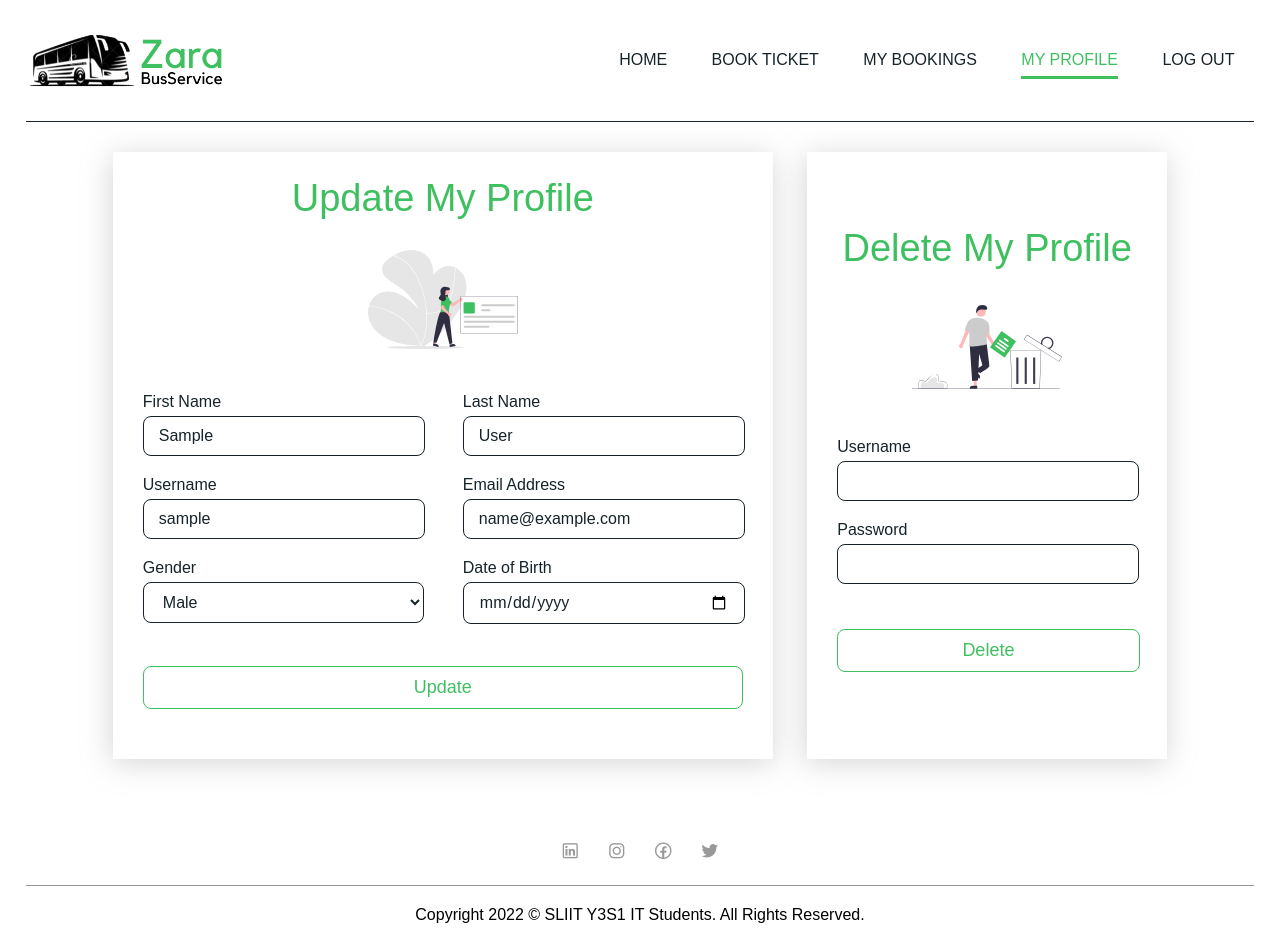
After one commit to mathee00/Bus_Ticket_Booking_System, a PHP site: page /userProfile.php in a window 1280 px wide. The commit adds this page. Run offline with PHP 8.4, Linux system fonts and the light colour scheme; the visitor is signed in with stand-in values (Sample User, id 1); tables that the repository leaves empty or names only in its code hold one stand-in row (values such as "Sample post").

Commit message:
user profile

```diff
--- /dev/null
+++ b/ITPM/UserManagement/css/userProfile.css
@@ -0,0 +1,351 @@
+*{
+    margin: 0;
+    padding: 0;
+    font-family: sans-serif;
+}
+
+.header{
+    width: 100%;
+    padding-left: 2%;
+    padding-right: 2%;
+    box-sizing: border-box;
+    overflow: hidden;
+}
+
+/*----------navigation bar----------*/
+
+.navbar{
+    width: 100%;
+    margin: auto;
+    padding: 30px 0;
+    display: flex;
+    align-items: center;
+    justify-content: space-between;
+}
+
+.logo{
+    width: 200px;
+    cursor: pointer;
+}
+
+.navbar ul li{
+    list-style: none;
+    display: inline-block;
+    margin: 0 20px;
+    position: relative;
+}
+
+.navbar ul li a{
+    text-decoration: none;
+    color:  #162328;
+    text-transform: uppercase;
+}
+
+.navbar ul li a:hover{
+    color: #3FC060;
+}
+
+.navbar ul li::after{
+    content: '';
+    height: 3px;
+    width: 0;
+    background: #3FC060;
+    position: absolute;
+    left: 0;
+    bottom: -10px;
+    transition: 0.5s;
+}
+
+.navbar ul li:hover::after{
+    width: 100%;
+}
+
+.navbar ul li a.active{
+    color: #3FC060;
+}
+
+.navbar ul li a.active::after{
+    content: '';
+    height: 3px;
+    width: 100%;
+    background: #3FC060;
+    position: absolute;
+    left: 0;
+    bottom: -10px;
+}
+
+.header hr{
+    background:  #162328;
+    height: 1px;
+    width: 100%;
+    border: 0;
+    margin-top: 0;
+    margin-bottom: 30px;
+}
+
+/*----------user profile----------*/
+
+.cards {
+    display: grid;
+    justify-content: center;
+    grid-template-columns: 50% auto;
+    grid-gap: 5rem;
+    margin-top: 1rem;
+
+}
+
+/*----------profile update form----------*/
+
+.container {
+    max-width: 600px;
+    width: 100%;
+    background: rgba(255, 255, 255, 0.2);
+	box-shadow: -1px 4px 28px 0px rgba(150, 150, 150, 0.4);
+    padding: 25px 30px;
+    text-align: center;
+}
+
+.container h2 {
+    color: #3FC060;
+    font-size: 38px;
+    font-weight: 500;
+    margin-bottom: 20px;
+    text-align: center;
+}
+
+.register-image {
+    width: 25%;
+    margin-top: 10px;
+    margin-bottom: 20px;
+}
+
+.container form .form-inner {
+    display: flex;
+    flex-wrap: wrap;
+    justify-content: space-between;
+    margin: 20px 0 12px 0;
+}
+
+form .form-inner .input-box {
+    width: calc(100% / 2 - 50px);
+    margin-bottom: 20px;
+    margin-right: 30px;
+}
+
+.form-inner .input-box .form-label {
+    display: block;
+    color: #162328;
+    font-size: 16px;
+    margin-bottom: 5px;
+    transition: 0.4s;
+    text-align: left;
+    font-family: 'Poppins', sans-serif;
+}
+
+.form-inner .input-box:focus-within .form-label {
+    color: #3FC060;
+}
+
+.form-inner .input-box input {
+    display: block;
+    width: 100%;
+    padding: 10px 15px;
+    background-color: rgba(255, 255, 255, 0.1);
+    border-radius: 8px;
+    transition: 0.4s;
+    color: #162328;
+    font-size: 16px;
+    border: 1px solid #162328;
+}
+
+.form-inner .input-box input:focus {
+    outline: 0;
+    box-shadow: 0px 0px 8px rgba(63, 192, 96, 0.4);
+    border: 1px solid #3FC060;
+}
+
+form .input-button {
+    display: inline-block;
+    padding: 10px 15px;
+    border-radius: 8px;
+    background-color: #ffffff;
+    background-size: 200%;
+    background-position: 0%;
+    color: #3FC060;
+    font-size: 18px;
+    font-weight: 500;
+    cursor: pointer;
+    margin-top: 10px;
+    margin-bottom: 25px;
+    width: 100%;
+    border: 1px solid #3FC060;
+    transition: 0.6s;
+}
+
+form .input-button:hover {
+    background-position: 100% 0%;
+    background-color: #3FC060;
+    color: #ffffff;
+    border: 1px solid #3FC060;
+}
+
+.gender {
+    display: block;
+    width: calc(100% / 2 + 156px);
+    padding: 10px 15px;
+    background-color: rgba(255, 255, 255, 0.1);
+    border-radius: 8px;
+    transition: 0.4s;
+    color: #162328;
+    font-size: 16px;
+    border: 1px solid #162328;
+}
+
+.gender:focus {
+    outline: 0;
+    box-shadow: 0px 0px 8px rgba(63, 192, 96, 0.4);
+    border: 1px solid #3FC060;
+}
+
+/*----------profile delete form----------*/
+
+.container-delete {
+    max-width: 300px;
+    width: 100%;
+    background: rgba(255, 255, 255, 0.2);
+	box-shadow: -1px 4px 28px 0px rgba(150, 150, 150, 0.4);
+    padding: 25px 30px;
+    text-align: center;
+}
+
+.container-delete h2 {
+    color: #3FC060;
+    font-size: 38px;
+    font-weight: 500;
+    margin-top: 50px;
+    margin-bottom: 25px;
+    text-align: center;
+}
+
+.delete-image {
+    width: 50%;
+    margin-top: 10px;
+    margin-bottom: 25px;
+}
+
+.container-delete form .delete-form-inner {
+    width: 270px;
+    display: grid;
+    grid-template-columns: 1fr;
+    grid-gap: 16px;
+    gap: 20px;
+    margin: 20px 0 12px 0;
+}
+
+form .delete-form-inner .delete-input-box {
+    width: 100%;
+    position: relative;
+}
+
+.delete-form-inner .delete-input-box .delete-form-label {
+    display: block;
+    color: #162328;
+    font-size: 16px;
+    margin-bottom: 5px;
+    transition: 0.4s;
+    text-align: left;
+}
+
+.delete-form-inner .delete-input-box:focus-within .delete-form-label {
+    color: #3FC060;
+}
+
+.delete-form-inner .delete-input-box input {
+    display: block;
+    width: 100%;
+    padding: 10px 15px;
+    background-color: rgba(255, 255, 255, 0.1);
+    border-radius: 8px;
+    transition: 0.4s;
+    color: #162328;
+    font-size: 16px;
+    border: 1px solid #162328;
+    outline: none;
+}
+
+.delete-form-inner .delete-input-box input:focus {
+    box-shadow: 0px 0px 8px rgba(63, 192, 96, 0.4);
+    border: 1px solid #3FC060;
+}
+
+form .delete-button {
+    display: inline-block;
+    padding: 10px 15px;
+    border-radius: 8px;
+    background-color: #ffffff;
+    background-size: 200%;
+    background-position: 0%;
+    color: #3FC060;
+    font-size: 18px;
+    font-weight: 500;
+    cursor: pointer;
+    margin-top: 25px;
+    width: 112%;
+    border: 1px solid #3FC060;
+    transition: 0.6s;
+}
+
+form .delete-button:hover {
+    background-position: 100% 0%;
+    background-color: #3FC060;
+    color: #ffffff;
+    border: 1px solid #3FC060;
+}
+
+.report-button {
+    display: inline-block;
+    padding: 8px 10px;
+    border-radius: 8px;
+    background-color: #ffffff;
+    background-size: 200%;
+    background-position: 0%;
+    color: #162328;
+    font-size: 18px;
+    cursor: pointer;
+    width: 100%;
+    border: 1px solid #162328;
+
+}
+
+.report-button:hover {
+    background-position: 100% 0%;
+    background-color: #3FC060;
+    color: #ffffff;
+    border: 1px solid #3FC060;
+}
+
+/*----------footer----------*/
+
+.footer{
+    margin: 80px 0 10px;
+    text-align: center;
+}
+
+.footer a{
+    text-decoration: none;
+    color: #999;
+    font-size: 22px;
+    margin: 0 10px;
+}
+
+.footer hr{
+    background: #999;
+    height: 1px;
+    width: 100%;
+    border: 0;
+    margin: 20px 0;
+}
+
+.footer p{
+    padding-bottom: 15px;
+}
--- a/ITPM/UserManagement/includes/function.php
+++ b/ITPM/UserManagement/includes/function.php
@@ -153,8 +153,69 @@ function check_login($conn)
         }
     }
 
-    //redirect to login
+    // redirect to login
     header("Location: ../userLogin.php");
     die;
 }
+
+// update profile
+
+function emptyInputUpdate($firstname, $lastname, $username, $email) {
+	$result;
+	if (empty($firstname) || empty($lastname) || empty($username) || empty($email)) {
+		$result = true;
+	} else {
+		$result = false;
+	}
+	return $result;
+}
+
+function updateUser($conn, $firstname, $lastname, $username, $email, $gender, $dob) {
+	$loggedInUser = $_SESSION['username'];
+
+    $sql = "UPDATE user SET firstname = '$firstname' , lastname = '$lastname' , username = '$username' , email = '$email' , gender = '$gender' , dob = '$dob' WHERE username = '$loggedInUser'";
+
+    $results = mysqli_query($conn, $sql);
+    header('location: ../userDashboard.php');
+	exit();
+}
+
+//delete
+
+function emptyInputDelete($dusername, $dpassword) {
+	$result;
+	if (empty($dusername) || empty($dpassword)) {
+		$result = true;
+	} else {
+		$result = false;
+	}
+	return $result;
+}
+
+function deleteUser($conn, $dusername, $dpassword) {
+	$usernameExists = usernameExists($conn, $dusername, $dusername);
+
+	if ($usernameExists === false) {
+		header("location: ../userProfile.php?error=wronginput");
+		exit();
+	}
+
+	$passwordHashed = $usernameExists["password"];
+	$checkpassword = password_verify($dpassword, $passwordHashed);
+
+	if ($checkpassword === false) {
+		header("location: ../userProfile.php?error=wronginput");
+		exit();
+	} else if ($checkpassword === true) {
+		$sql = "INSERT INTO deleted_user
+				SELECT * FROM user
+				WHERE username = '$dusername'";
+		$sql_run = mysqli_query($conn, $sql);
+
+		$query = "DELETE FROM user WHERE username = '$dusername'";
+    	$query_run = mysqli_query($conn, $query);
+		header("location: ../home.php");
+		exit();
+	}
+}
 ?>
--- a/ITPM/UserManagement/userDashboard.php
+++ b/ITPM/UserManagement/userDashboard.php
@@ -31,7 +31,7 @@ session_start();
                     <li><a class="active" href="#">Home</a></li>
                     <li><a href="#">Book Ticket</a></li>
                     <li><a href="#">My Bookings</a></li>
-                    <li><a href="#">My Profile</a></li>
+                    <li><a href="userProfile.php">My Profile</a></li>
                     <li><a href="./includes/logout.php">Log Out</a></li>
                 </ul>
             </nav>
--- /dev/null
+++ b/ITPM/UserManagement/userProfile.php
@@ -0,0 +1,169 @@
+<?php
+session_start();
+
+    include("./includes/config.php");
+    include("./includes/function.php");
+
+    $user_data = check_login($conn);
+?>
+
+<!DOCTYPE html>
+<html>
+<head>
+    <meta charset="UTF-8">
+    <meta http-equiv="X-UA-Compatible" content="IE=edge">
+    <meta name="viewport" content="width=device-width, initial-scale=1.0">
+    <meta name="viewport" content="width=device-width,initial-scale=1,maximum-scale=1">
+    <title>Bus Ticket</title>
+
+    <link rel="stylesheet" href="css/userProfile.css">
+    <link rel="shortcut icon" type="image/png" href="images/logob.png">
+    <link rel="stylesheet" href="https://maxst.icons8.com/vue-static/landings/line-awesome/line-awesome/1.3.0/css/line-awesome.min.css">
+</head>
+<body>
+
+    <!----------navigation bar---------->
+    <div class="header">
+        <div class="navbar">
+            <img src="images/logob.png" class="logo">
+            <nav>
+                <ul>
+                    <li><a href="userDashboard.php">Home</a></li>
+                    <li><a href="#">Book Ticket</a></li>
+                    <li><a href="#">My Bookings</a></li>
+                    <li><a class="active" href="#">My Profile</a></li>
+                    <li><a href="./includes/logout.php">Log Out</a></li>
+                </ul>
+            </nav>
+        </div>
+        <hr>
+
+        <!----------user profile---------->
+        <section>
+
+        <!----------profile update form---------->
+        <div class="cards">
+                <div class = "container">
+                    <div>
+                        <h2>Update My Profile</h2>
+                    </div>
+                    <div>
+                        <img src="./images/update.svg" class = "register-image"></img>
+                    </div>
+                    <form action="./includes/update.php" method="POST">
+                        <?php
+                            $currentUser = $_SESSION['username'];
+                            $sql = "SELECT * FROM user WHERE username = '$currentUser'";
+
+                            $gotResults = mysqli_query($conn, $sql);
+
+                            if ($gotResults) {
+                                if (mysqli_num_rows($gotResults) > 0) {
+                                    while ($row = mysqli_fetch_array($gotResults)) {
+                                        ?>
+
+                                        <div class = "form-inner">
+                                            <div class = "input-box">
+                                                <label class = "form-label">First Name</label>
+                                                <input type = "text" name = "firstname" id = "firstname" value="<?php echo $row['firstname']; ?>"></input>
+                                            </div>
+                                            <div class = "input-box">
+                                                <label class = "form-label">Last Name</label>
+                                                <input type = "text" name = "lastname" id = "lastname" value="<?php echo $row['lastname']; ?>"></input>
+                                            </div>
+                                            <div class = "input-box">
+                                                <label class = "form-label">Username</label>
+                                                <input type = "text" name = "username" id = "username" value="<?php echo $row['username']; ?>"></input>
+                                            </div>
+                                            <div class = "input-box">
+                                                <label class = "form-label">Email Address</label>
+                                                <input type = "email" name = "email" id = "email" value="<?php echo $row['email']; ?>"></input>
+                                            </div>
+                                            <div class = "input-box">
+                                                <label class = "form-label">Gender</label>
+                                                <select class="gender" name="gender" id="gender">
+                                                  <option value="Male">Male</option>
+                                                  <option value="Female">Female</option>
+                                                  <option value="Other">Other</option>
+                                                </select>
+                                            </div>
+                                            <div class = "input-box">
+                                                <label class = "form-label">Date of Birth</label>
+                                                <input type = "date" name = "dob" id = "dob" value="<?php echo $row['dob']; ?>"></input>
+                                            </div>
+
+                                        </div>
+                                        <div>
+                                            <button class = "input-button" name="submit" type = "submit">Update</button>
+                                        </div>
+
+                                        <?php
+                                    }
+                                }
+                            }
+                        ?>
+
+                    </form>
+                </div>
+
+                <!----------profile delete form---------->
+                <div class = "container-delete">
+                    <div>
+                        <h2>Delete My Profile</h2>
+                    </div>
+                    <div>
+                        <img src="./images/delete.svg" class = "delete-image"></img>
+                    </div>
+                    <form action="./includes/delete.php" method="POST">
+                        <div class = "delete-form-inner">
+                            <div class = "delete-input-box">
+                                <label class = "delete-form-label">Username</label>
+                                <input type = "text" name = "dusername" id = "username"></input>
+                            </div>
+                            <div class = "delete-input-box">
+                                <label class = "delete-form-label">Password</label>
+                                <input type = "password" name = "dpassword" id = "dpassword"></input>
+                            </div>
+                            <div>
+                                <button class = "delete-button" name="delete" type = "submit">Delete</button>
+                            </div>
+                        </div>
+                    </form>
+                </div>
+
+
+
+            </div>
+
+            <?php
+            if (isset($_GET['error'])) {
+                if ($_GET['error'] == "emptyinput") {
+                    echo '<script>alert("Fill in all fields!")</script>';
+                } else if ($_GET["error"] == "invalidusername") {
+                    echo '<script>alert("Choose a proper username!")</script>';
+                } else if ($_GET["error"] == "usernamelength") {
+                    echo '<script>alert("Username must be at least 6 characters!")</script>';
+                } else if ($_GET["error"] == "invalidemail") {
+                    echo '<script>alert("Choose a proper email!")</script>';
+                } else if ($_GET["error"] == "emptydinput") {
+                    echo '<script>alert("Fill in all fields!")</script>';
+                } else if ($_GET["error"] == "wronginput") {
+                    echo '<script>alert("Wrong username or password!")</script>';
+                }
+            }
+            ?>
+        </section>
+
+        <!----------footer---------->
+        <div class="footer">
+            <a href=""><i class="lab la-linkedin"></i></a>
+            <a href=""><i class="lab la-instagram"></i></a>
+            <a href=""><i class="lab la-facebook"></i></a>
+            <a href=""><i class="lab la-twitter"></i></a>
+            <hr>
+            <p>Copyright 2022 © SLIIT Y3S1 IT Students. All Rights Reserved.</p>
+        </div>
+    </div>
+
+</body>
+</html>
```
Also changed, not shown: ITPM/UserManagement/includes/delete.php (added, +23 -0 lines), ITPM/UserManagement/includes/update.php (added, +36 -0 lines), ITPM/UserManagement/images/delete.svg (added), ITPM/UserManagement/images/update.svg (added).
